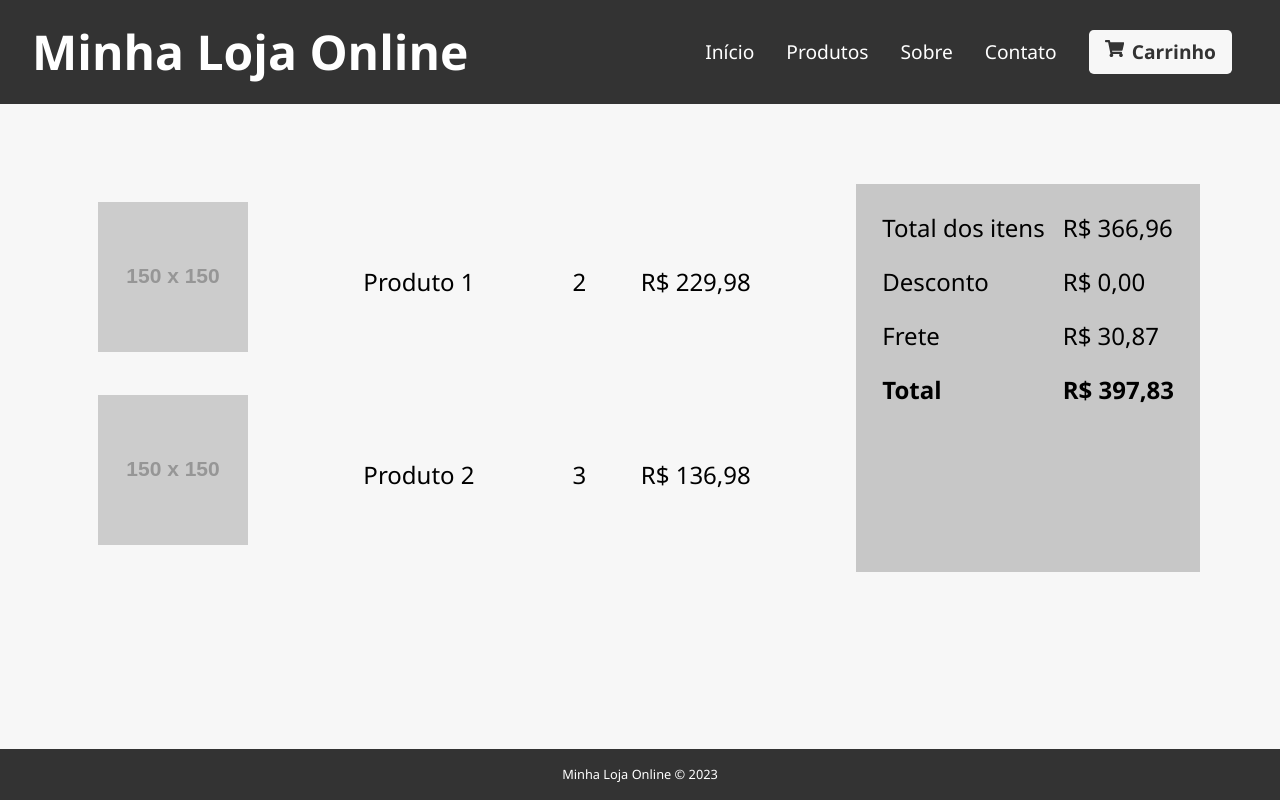
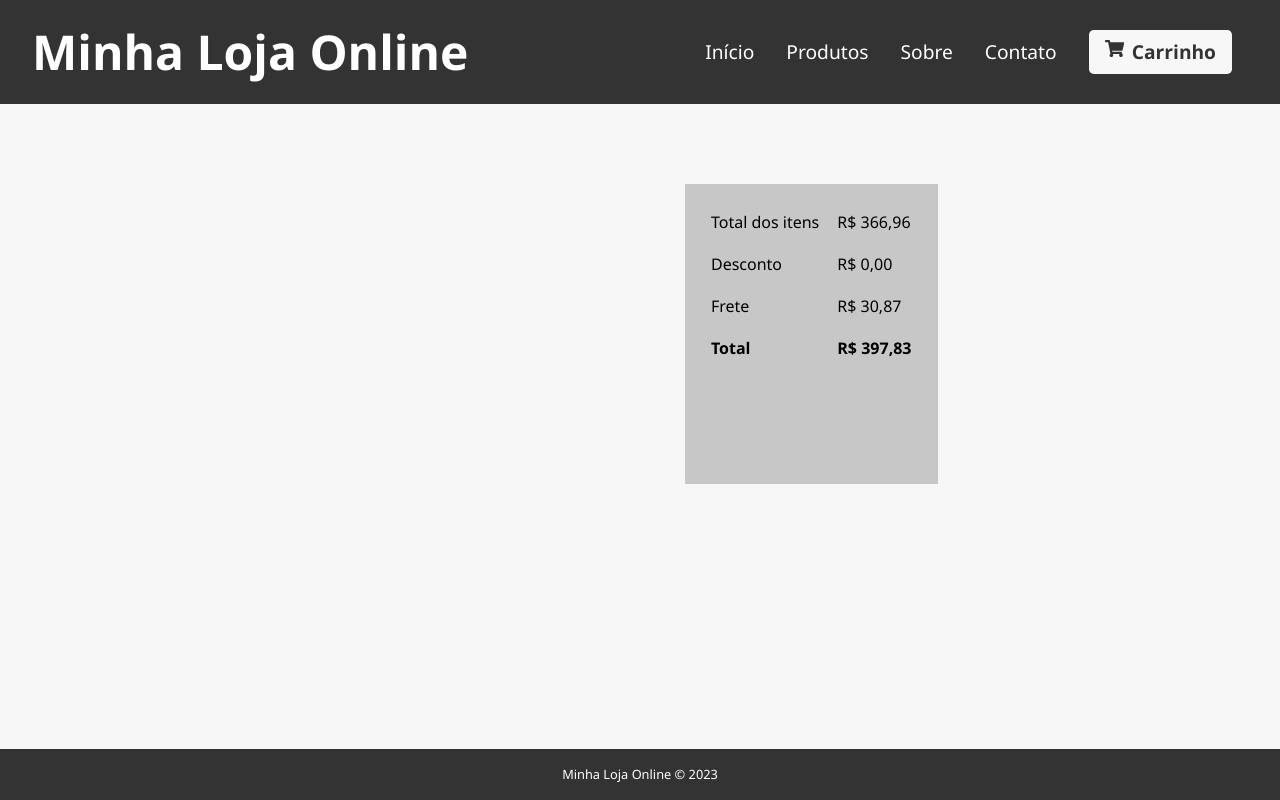
Before and after one commit to Rvaranda/ecommerce, a React (Vite) app: page /shopcart in a window 1280 px wide. Built offline with nearby package versions, Linux system fonts and the light colour scheme.

Commit message:
Improved ShoppingCart page

```diff
--- a/src/components/Product.jsx
+++ b/src/components/Product.jsx
@@ -1,6 +1,6 @@
 import { Link } from 'react-router-dom';
 
-function Product({ data }) {
+function Product({ data, addProductToShoppingcart }) {
   return (
     <div className='product'>
       <Link to={`/products/${data.id}`}>
@@ -8,7 +8,13 @@ function Product({ data }) {
       </Link>
       <h4>{data.name}</h4>
       <p>{`R$ ${data.price}`}</p>
-      <Link to={`/products/${data.id}`} className='btn'>Comprar</Link>
+      <button
+        type='button'
+        className='btn'
+        onClick={() => addProductToShoppingcart(data.id)}
+      >
+        Adicionar ao carrinho
+      </button>
     </div>
   );
 }
--- /dev/null
+++ b/src/components/ShoppingSummary.jsx
@@ -0,0 +1,26 @@
+function ShoppingSummary() {
+  return (
+    <table>
+      <tbody>
+        <tr>
+          <td>Total dos itens</td>
+          <td>R$ 366,96</td>
+        </tr>
+        <tr>
+          <td>Desconto</td>
+          <td>R$ 0,00</td>
+        </tr>
+        <tr>
+          <td>Frete</td>
+          <td>R$ 30,87</td>
+        </tr>
+        <tr>
+          <td style={{ fontWeight: 'bold' }}>Total</td>
+          <td style={{ fontWeight: 'bold' }}>R$ 397,83</td>
+        </tr>
+      </tbody>
+    </table>
+  );
+}
+
+export default ShoppingSummary;
--- /dev/null
+++ b/src/components/TableRow.jsx
@@ -0,0 +1,21 @@
+function TableRow({ name, price, amount }) {
+  return (
+    <tr>
+      <td>
+        <img
+          src='https://via.placeholder.com/150x150'
+          alt='produto'
+        />
+      </td>
+      <td>{name}</td>
+      <td>
+        <button type='button' className='minusBtn'>-</button>
+        {amount}
+        <button type='button' className='plusBtn'>+</button>
+      </td>
+      <td>{`R$ ${price}`}</td>
+    </tr>
+  );
+}
+
+export default TableRow;
--- a/src/index.css
+++ b/src/index.css
@@ -13,6 +13,7 @@ body {
 
 main {
   flex-grow: 1;
+  margin: 5rem 0;
 }
 
 .App,
@@ -209,10 +210,6 @@ nav a:hover {
 
 /* ============== INDIVIDUAL PRODUCT PAGE ============== */
 
-main {
-  margin-top: 5rem;
-}
-
 .btn {
   display: inline-block;
   padding: 0.5rem 1rem;
@@ -252,22 +249,49 @@ main {
 /* ============== SHOPCART ============== */
 
 .shoppingList {
-  display: flex;
+  /* display: flex;
   justify-content: space-between;
-  gap: 1.5rem;
-  padding: 0 5rem;
-  font-size: 1.5rem;
+  gap: 1.5rem;*/
+  /* padding: 0 3rem; */
+  /* font-size: 1.2rem; */
 }
 
-.shoppingList > table {
+.shoppingList>table {
   flex-grow: 1;
+  border-collapse: collapse;
 }
 
-.shoppingList > table td {
-  padding: 1rem;
+.shoppingList>table td {
+  padding: 0.7rem;
+  border-bottom: 1px solid black;
+}
+
+.shoppingList>table td img {
+  display: block;
+}
+
+.shoppingList>table tr:last-child td {
+  border: none;
+}
+
+.minusBtn,
+.plusBtn {
+  margin: 0 0.5rem;
+  padding: 0.1rem 0.5rem;
+  cursor: pointer;
+  border: 1px solid black;
+}
+
+.minusBtn {
+  border-radius: 1rem 0 0 1rem;
+}
+
+.plusBtn {
+  border-radius: 0 1rem 1rem 0;
 }
 
 .shoppingSummary {
+  max-height: 300px;
   padding: 1rem;
   background-color: #c7c7c7;
 }
--- a/src/pages/Shopcart.jsx
+++ b/src/pages/Shopcart.jsx
@@ -1,56 +1,32 @@
+import { useContext } from 'react';
+
+import TableRow from '../components/TableRow';
+import ShoppingSummary from '../components/ShoppingSummary';
+import { ProductContext } from '../context/ProductProvider';
+
 function Shopcart() {
+  const { shoppingCart } = useContext(ProductContext);
+
   return (
-    <main>
+    <main style={{ display: 'flex', justifyContent: 'space-evenly' }}>
       <section className='shoppingList'>
         <table>
           <tbody>
-                    <tr>
-                        <td>
-                            <img
-                                src='https://via.placeholder.com/150x150'
-                                alt='produto'
+            {shoppingCart.map(product => (
+              <TableRow
+                key={product.id}
+                name={product.name}
+                price={product.price}
+                amount={1}
               />
-                        </td>
-                        <td>Produto 1</td>
-                        <td>2</td>
-                        <td>R$ 229,98</td>
-                    </tr>
-                    <tr>
-                        <td>
-                            <img
-                                src='https://via.placeholder.com/150x150'
-                                alt='produto'
-                            />
-                        </td>
-                        <td>Produto 2</td>
-                        <td>3</td>
-                        <td>R$ 136,98</td>
-                    </tr>
+            ))}
+            {/* <TableRow name='Produto 2' price={136.98} amount={3} /> */}
           </tbody>
         </table>
-            <div className='shoppingSummary'>
-                <table>
-                    <tbody>
-                        <tr>
-                            <td>Total dos itens</td>
-                            <td>R$ 366,96</td>
-                        </tr>
-                        <tr>
-                            <td>Desconto</td>
-                            <td>R$ 0,00</td>
-                        </tr>
-                        <tr>
-                            <td>Frete</td>
-                            <td>R$ 30,87</td>
-                        </tr>
-                        <tr>
-                            <td style={{fontWeight: 'bold'}}>Total</td>
-                            <td style={{fontWeight: 'bold'}}>R$ 397,83</td>
-                        </tr>
-                    </tbody>
-                </table>
-            </div>
       </section>
+      <aside className='shoppingSummary'>
+        <ShoppingSummary />
+      </aside>
     </main>
   );
 }
```
Lines whose indentation alone changed are shown as unchanged.
